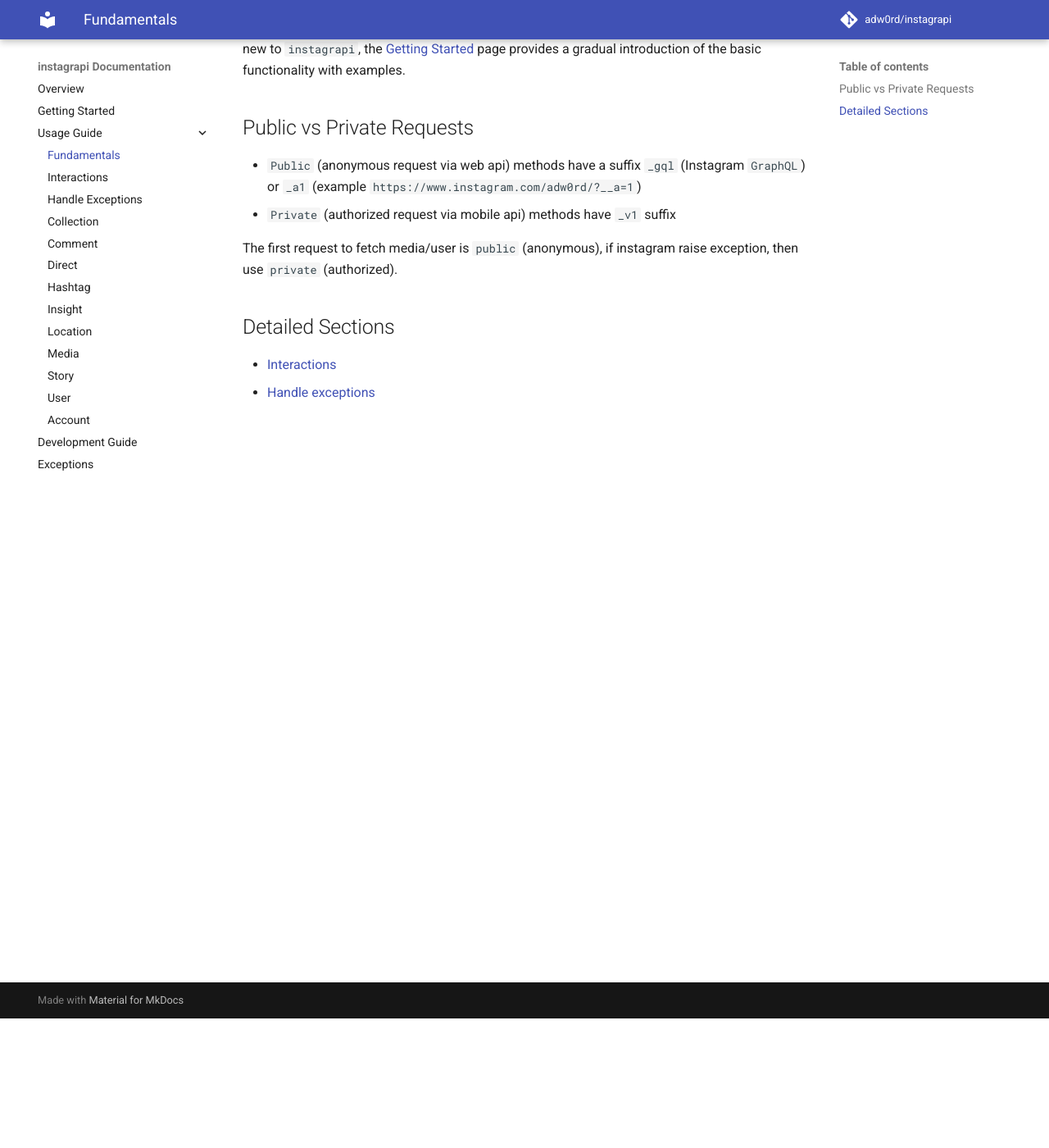
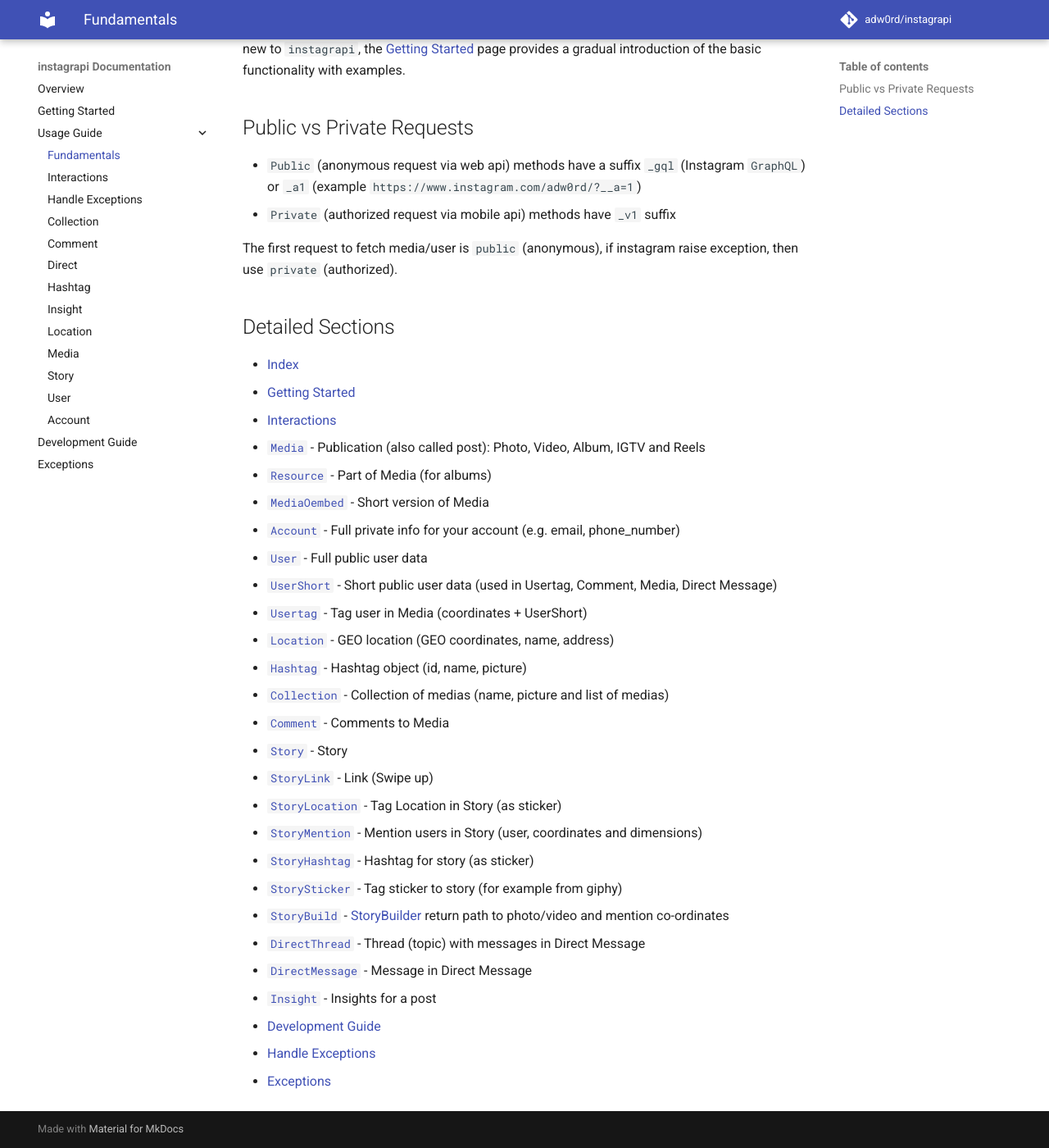
Before and after one commit to subzeroid/instagrapi, an MkDocs documentation site: the page built from docs/usage-guide/fundamentals.md, in a window 1280 px wide and 1400 px high, scrolled down 158 px. Shown: the whole window at 82% size. Built offline with MkDocs 1.6.1 and Material for MkDocs 9.7.7, drawn with Linux system fonts in a browser that asks for light colours; comment, search, counter and statistics services are not loaded; the version menu is left out.

Commit message:
Added table of contents to docs

```diff
--- a/docs/usage-guide/fundamentals.md
+++ b/docs/usage-guide/fundamentals.md
@@ -1,7 +1,7 @@
 # Usage Guide
 
 This section provides detailed descriptions of all the ways `instagrapi` can be used. If you are new to `instagrapi`, the
-[Getting Started][getting-started] page provides a gradual introduction of the basic functionality with examples.
+[Getting Started](getting-started.md) page provides a gradual introduction of the basic functionality with examples.
 
 ## Public vs Private Requests
 
@@ -12,9 +12,30 @@
 
 ## Detailed Sections
 
-* [Interactions][interactions]
-* [Handle exceptions][handle_exception]
-
-[getting-started]: ../getting-started.md
-[interactions]: interactions.md
-[handle_exception]: handle_exception.md
+* [Index](index.md)
+* [Getting Started](getting-started.md)
+* [Interactions](usage-guide/interactions.md)
+  * [`Media`](usage-guide/media.md) - Publication (also called post): Photo, Video, Album, IGTV and Reels
+  * [`Resource`](usage-guide/media.md) - Part of Media (for albums)
+  * [`MediaOembed`](usage-guide/media.md) - Short version of Media
+  * [`Account`](usage-guide/account.md) - Full private info for your account (e.g. email, phone_number)
+  * [`User`](usage-guide/user.md) - Full public user data
+  * [`UserShort`](usage-guide/user.md) - Short public user data (used in Usertag, Comment, Media, Direct Message)
+  * [`Usertag`](usage-guide/user.md) - Tag user in Media (coordinates + UserShort)
+  * [`Location`](usage-guide/location.md) - GEO location (GEO coordinates, name, address)
+  * [`Hashtag`](usage-guide/hashtag.md) - Hashtag object (id, name, picture)
+  * [`Collection`](usage-guide/collection.md) - Collection of medias (name, picture and list of medias)
+  * [`Comment`](usage-guide/comment.md) - Comments to Media
+  * [`Story`](usage-guide/story.md) - Story
+  * [`StoryLink`](usage-guide/story.md) - Link (Swipe up)
+  * [`StoryLocation`](usage-guide/story.md) - Tag Location in Story (as sticker)
+  * [`StoryMention`](usage-guide/story.md) - Mention users in Story (user, coordinates and dimensions)
+  * [`StoryHashtag`](usage-guide/story.md) - Hashtag for story (as sticker)
+  * [`StorySticker`](usage-guide/story.md) - Tag sticker to story (for example from giphy)
+  * [`StoryBuild`](usage-guide/story.md) - [StoryBuilder](https://github.com/adw0rd/instagrapi/blob/master/instagrapi/story.py) return path to photo/video and mention co-ordinates
+  * [`DirectThread`](usage-guide/direct.md) - Thread (topic) with messages in Direct Message
+  * [`DirectMessage`](usage-guide/direct.md) - Message in Direct Message
+  * [`Insight`](usage-guide/insight.md) - Insights for a post
+* [Development Guide](development-guide.md)
+* [Handle Exceptions](usage-guide/handle_exception.md)
+* [Exceptions](exceptions.md)
```
Also changed, not shown: docs/index.md (+29 -4 lines).
